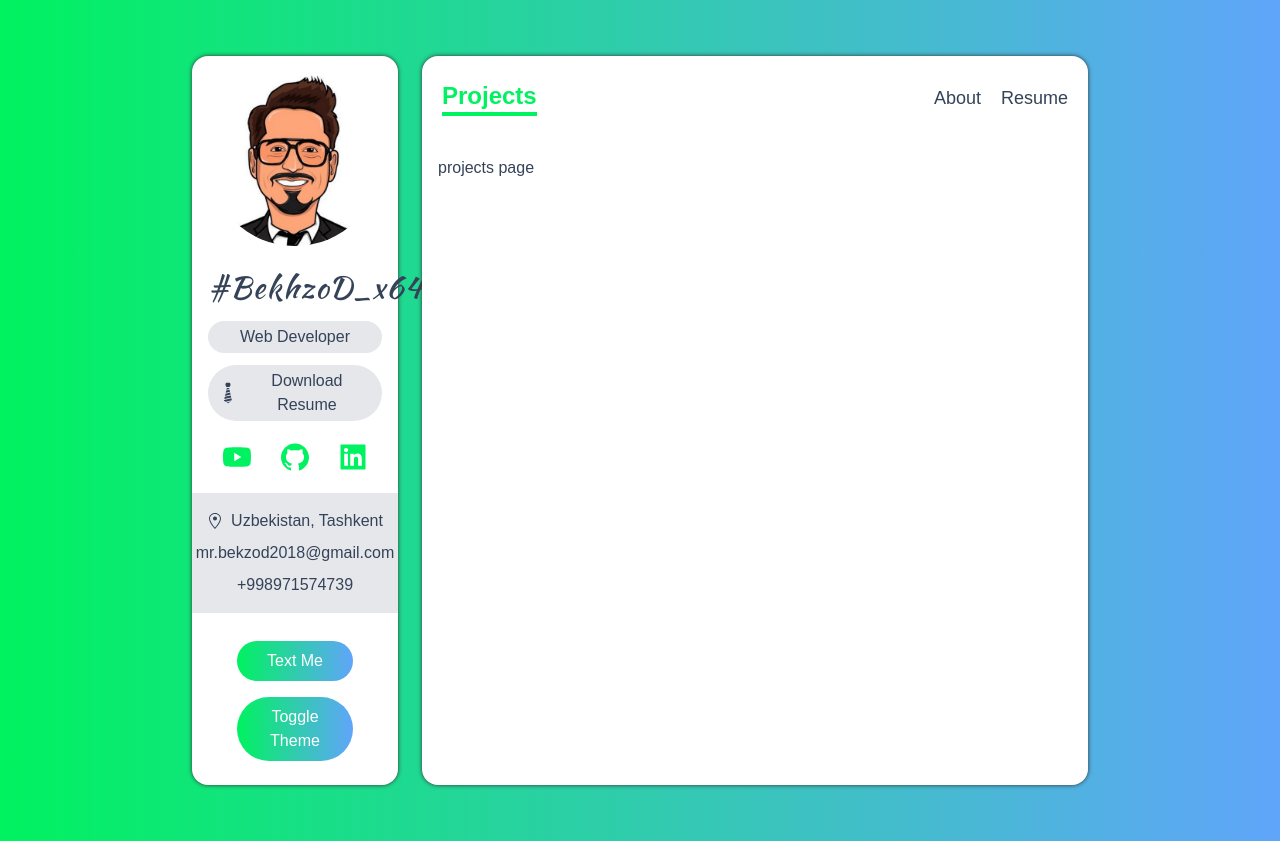
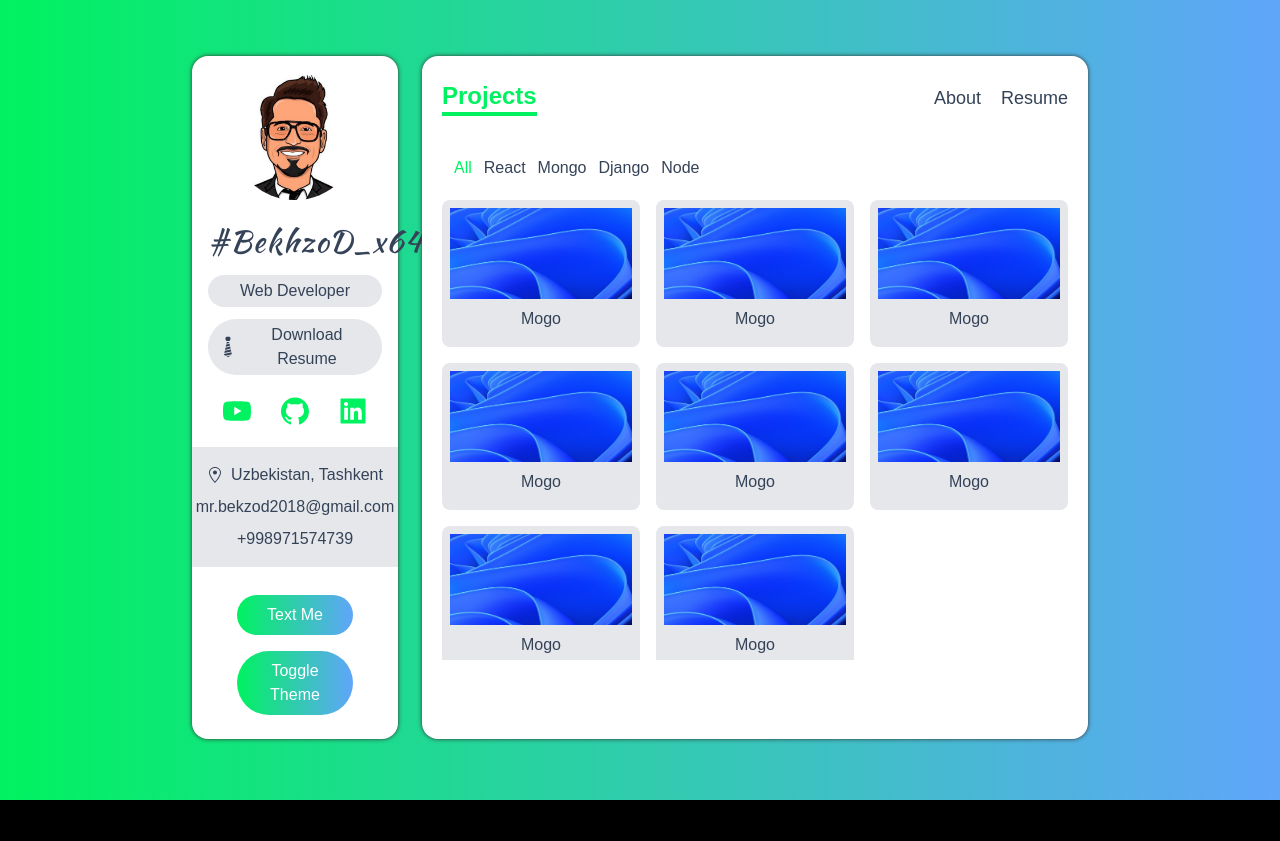
Before and after one commit to bekhzodx64/portfolio, a Next.js app: page /projects in a window 1280 px wide. After the commit the page ends 800 px from the top, so only its background shows below. Built offline with nearby package versions, Linux system fonts and the light colour scheme.

Commit message:
Added projects page and Used Next Image

```diff
--- /dev/null
+++ b/components/ProjectCard.tsx
@@ -0,0 +1,85 @@
+import { FunctionComponent, useState } from 'react';
+import { AiFillGithub, AiFillProject } from 'react-icons/ai';
+import { MdClose } from 'react-icons/md';
+import { IProject } from './../type';
+import Image from 'next/image';
+
+const ProjectCard: FunctionComponent<{
+	project: IProject;
+}> = ({
+	project: {
+		name,
+		image_path,
+		category,
+		deployed_url,
+		description,
+		github_url,
+		key_techs,
+	},
+}) => {
+	const [showDetail, setShowDetail] = useState(false);
+
+	return (
+		<div>
+			<Image
+				src={image_path}
+				alt={name}
+				className='cursor-pointer'
+				onClick={() => setShowDetail(true)}
+				width='300'
+				height='150'
+				layout='responsive'
+			/>
+			<p className='my-2 text-center'>{name}</p>
+
+			{showDetail && (
+				<div className='grid md:grid-cols-2 absolute top-0 left-0 z-10 h-auto w-full gap-x-12 text-black bg-gray-100 dark:text-white dark:bg-dark-100 p-2'>
+					<div>
+						<Image
+							src={image_path}
+							alt={name}
+							className='rounded-lg'
+							width='300'
+							height='150'
+							layout='responsive'
+						/>
+						<div className='flex justify-center my-4 space-x-3'>
+							<a
+								href={github_url}
+								className='flex items-center px-4 py-2 space-x-3 text-lg bg-gray-200 dark:bg-dark-200'>
+								<AiFillGithub /> <span>Github</span>
+							</a>
+							<a
+								href={deployed_url}
+								className='flex items-center px-4 py-2 space-x-3 text-lg bg-gray-200 dark:bg-dark-200'>
+								<AiFillProject /> <span>Project</span>
+							</a>
+						</div>
+					</div>
+
+					<div>
+						<h2 className='mb-3 text-xl font-medium md:text-2xl'>{name}</h2>
+						<h3 className='mb-3 font-medium'>{description}</h3>
+						<div className='flex flex-wrap mt-5 space-x-2 text-sm tracking-wider'>
+							{key_techs.map((tech) => (
+								<span
+									key={tech}
+									className='px-2 py-1 my-1 bg-gray-200 dark:bg-dark-200 rounded-sm'>
+									{tech}
+								</span>
+							))}
+						</div>
+					</div>
+
+					<button
+						onClick={() => setShowDetail(false)}
+						className='absolute top-3 right-3 rounded-full outline-none bg-gray-200 dark:bg-dark-200'>
+						<MdClose size={30} />
+					</button>
+				</div>
+			)}
+		</div>
+	);
+};
+
+export default ProjectCard;
--- /dev/null
+++ b/components/ProjectsNavbar.tsx
@@ -0,0 +1,35 @@
+import { FunctionComponent } from 'react';
+import { Category } from '../type';
+
+export const NavItem: FunctionComponent<{
+	value: Category | 'all';
+	handlerFilterCategory: Function;
+	active: string;
+}> = ({ value, handlerFilterCategory, active }) => {
+	let className = 'cursor-pointer hover:text-green capitalize';
+
+	if (active === value) className += ' text-green';
+
+	return (
+		<li className={className} onClick={() => handlerFilterCategory(value)}>
+			{value}
+		</li>
+	);
+};
+
+const ProjectsNavbar: FunctionComponent<{
+	handlerFilterCategory: Function;
+	active: string;
+}> = (props) => {
+	return (
+		<div className='flex space-x-3 px-3 py-2 list-none overflow-x-auto'>
+			<NavItem value='all' {...props} />
+			<NavItem value='react' {...props} />
+			<NavItem value='mongo' {...props} />
+			<NavItem value='django' {...props} />
+			<NavItem value='node' {...props} />
+		</div>
+	);
+};
+
+export default ProjectsNavbar;
--- a/components/Sidebar.tsx
+++ b/components/Sidebar.tsx
@@ -17,9 +17,11 @@ const Sidebar = () => {
 			<Image
 				src='/avatar.jpg'
 				alt='User avatar'
-				className='w-32 h-32 rounded-full mx-auto select-none pointer-events-none'
-				width={200}
-				height={200}
+				className='rounded-full mx-auto select-none pointer-events-none'
+				width={128}
+				height={128}
+				layout='intrinsic'
+				quality={100}
 			/>
 			<h3 className='my-4 text-3xl font-medium tracking-wider font-kaushan'>
 				<span>#BekhzoD</span>
--- a/data.ts
+++ b/data.ts
@@ -1,4 +1,4 @@
-import { IService, ISkill } from './type';
+import { IService, ISkill, IProject } from './type';
 import { RiComputerLine } from 'react-icons/ri';
 import { BsCircleFill } from 'react-icons/bs';
 
@@ -98,3 +98,78 @@ export const tools: ISkill[] = [
 		Icon: BsCircleFill,
 	},
 ];
+
+export const projects: IProject[] = [
+	{
+		name: 'Mogo',
+		description: 'This is my first project.',
+		image_path: '/images/mogo.png',
+		deployed_url: 'https://bekhzodx64.github.io/mogo/',
+		github_url: 'https://github.com/bekhzodx64/mogo',
+		category: ['react'],
+		key_techs: ['HTML', 'CSS'],
+	},
+	{
+		name: 'Mogo',
+		description: 'This is my first project.',
+		image_path: '/images/mogo.png',
+		deployed_url: 'https://bekhzodx64.github.io/mogo/',
+		github_url: 'https://github.com/bekhzodx64/mogo',
+		category: ['node'],
+		key_techs: ['HTML', 'CSS'],
+	},
+	{
+		name: 'Mogo',
+		description: 'This is my first project.',
+		image_path: '/images/mogo.png',
+		deployed_url: 'https://bekhzodx64.github.io/mogo/',
+		github_url: 'https://github.com/bekhzodx64/mogo',
+		category: ['react'],
+		key_techs: ['HTML', 'CSS'],
+	},
+	{
+		name: 'Mogo',
+		description: 'This is my first project.',
+		image_path: '/images/mogo.png',
+		deployed_url: 'https://bekhzodx64.github.io/mogo/',
+		github_url: 'https://github.com/bekhzodx64/mogo',
+		category: ['django'],
+		key_techs: ['HTML', 'CSS'],
+	},
+	{
+		name: 'Mogo',
+		description: 'This is my first project.',
+		image_path: '/images/mogo.png',
+		deployed_url: 'https://bekhzodx64.github.io/mogo/',
+		github_url: 'https://github.com/bekhzodx64/mogo',
+		category: ['mongo'],
+		key_techs: ['HTML', 'CSS'],
+	},
+	{
+		name: 'Mogo',
+		description: 'This is my first project.',
+		image_path: '/images/mogo.png',
+		deployed_url: 'https://bekhzodx64.github.io/mogo/',
+		github_url: 'https://github.com/bekhzodx64/mogo',
+		category: ['react'],
+		key_techs: ['HTML', 'CSS'],
+	},
+	{
+		name: 'Mogo',
+		description: 'This is my first project.',
+		image_path: '/images/mogo.png',
+		deployed_url: 'https://bekhzodx64.github.io/mogo/',
+		github_url: 'https://github.com/bekhzodx64/mogo',
+		category: ['node'],
+		key_techs: ['HTML', 'CSS'],
+	},
+	{
+		name: 'Mogo',
+		description: 'This is my first project.',
+		image_path: '/images/mogo.png',
+		deployed_url: 'https://bekhzodx64.github.io/mogo/',
+		github_url: 'https://github.com/bekhzodx64/mogo',
+		category: ['mongo'],
+		key_techs: ['HTML', 'CSS'],
+	},
+];
--- a/pages/projects.tsx
+++ b/pages/projects.tsx
@@ -1,9 +1,40 @@
-const projects = () => {
+import ProjectsNavbar from '../components/ProjectsNavbar';
+import { projects as projectsData } from '../data';
+import ProjectCard from './../components/ProjectCard';
+import { useState } from 'react';
+import { Category } from '../type';
+
+const Projects = () => {
+	const [projects, setProjects] = useState(projectsData);
+	const [active, setActive] = useState('all');
+
+	const handlerFilterCategory = (category: Category | 'all') => {
+		if (category === 'all') {
+			setProjects(projectsData);
+			setActive(category);
+			return;
+		}
+
+		const newArray = projectsData.filter((project) =>
+			project.category.includes(category)
+		);
+		setProjects(newArray);
+		setActive(category);
+	};
+
 	return (
-		<div className="p-4">
-			projects page
+		<div className='px-5 py-2 h-[65vh] overflow-y-scroll'>
+			<ProjectsNavbar handlerFilterCategory={handlerFilterCategory} active={active} />
+
+			<div className='grid grid-cols-12 gap-4 my-3 relative'>
+				{projects.map((project) => (
+					<div className='col-span-12 sm:col-span-6 lg:col-span-4 p-2 bg-gray-200 dark:bg-dark-200 rounded-lg'>
+						<ProjectCard project={project} key={project.name} />
+					</div>
+				))}
+			</div>
 		</div>
-	)
-}
+	);
+};
 
-export default projects
+export default Projects;
```
Also changed, not shown: type.ts (+12 -0 lines), public/images/mogo.png (added).
